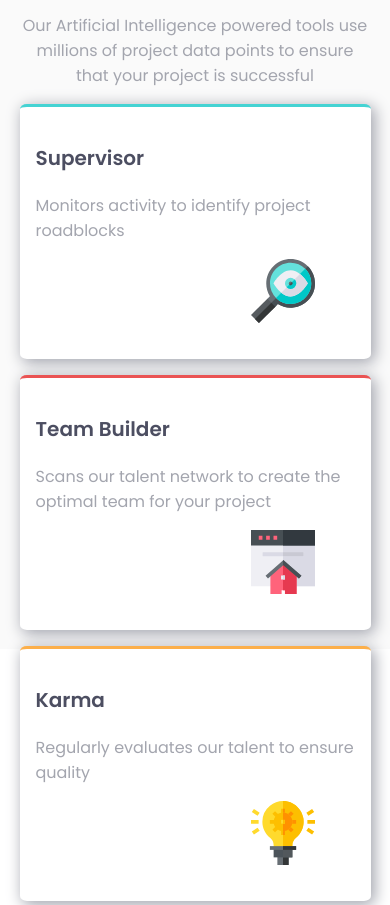
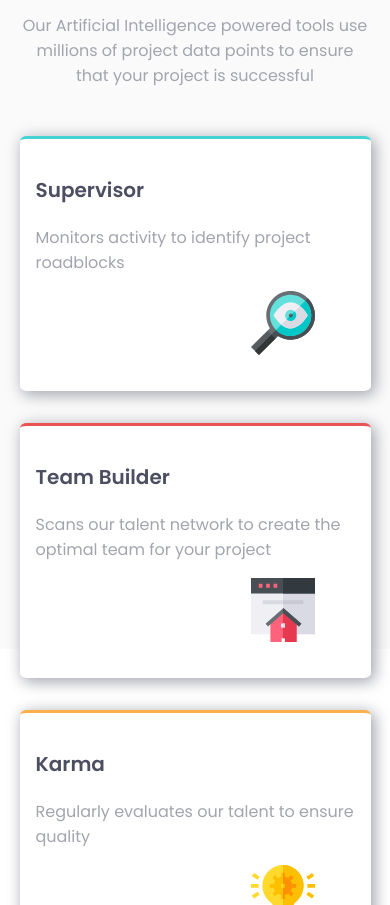
Before and after one commit to HusseinElAshry/Four-card-feature-section, a plain HTML site: page index.html in a window 390 px wide. Shown: the part 195-1100 px from the top of the page. Drawn offline with Linux system fonts and the light colour scheme.

Commit message:
enhanced

```diff
--- a/css/index_style.css
+++ b/css/index_style.css
@@ -144,16 +144,20 @@
     margin-bottom:1rem;
 }
 .margin-x-2{
-    margin:0rem 2rem;
+    margin-left: 2rem;
+    margin-right: 2rem;
 }
 .margin-x-1{
-    margin:0rem 1rem;
+    margin-left: 1rem;
+    margin-right: 1rem;
 }
 .margin-y-2{
-    margin:2rem 0rem;
+    margin-top: 2rem;
+    margin-bottom: 2rem;
 }
 .margin-y-1{
-    margin:1rem 0rem;
+    margin-top: 1rem;
+    margin-bottom: 1rem;
 }
 .margin-bottom-1{
     margin-bottom:1rem;
@@ -227,23 +231,36 @@
     width: calc(100% - 2rem);
 }
 @media screen and (max-width:1200px){
-.main-card-content{
-    flex-direction: column;
+.w-large-100{
     width:100%;
 }
-.header-card-content{
-    width: 90%;
+.flex-large-column{
+    flex-direction: column;
 }
-.card{
+.content-large-box
+{
+    box-sizing: content-box;
+}
+.w-large-90{
     width:90%;
-    box-sizing: border-box;
-    margin:0rem 0rem 1rem 0rem;
 }
-
-.merged-card{
-    width: 90%;
+.margin-bottom-large-2{
+    margin-bottom:2rem;
 }
-.merged-card .card{
-    width: 100%;
+.margin-top-large-2{
+    margin-top:2rem;
+}
+.margin-bottom-large-1{
+    margin-bottom:1rem ;
+}
+.margin-top-large-1{
+    margin-top:1rem ;
+}
+.margin-x-large-0{
+    margin-left: 0px;
+    margin-right:0px;
+}
+.margin-top-large-0{
+    margin-top: 0px;
 }
 }
--- a/index.html
+++ b/index.html
@@ -13,7 +13,7 @@
 <body class="margin-0">
   <section id="cards"  class="h-100vh d-flex justify-content-around align-items-center flex-column bg-main ">
     <!-- header -->
-    <header class="header-card-content text-center w-40 ">
+    <header class="header-card-content text-center w-40 w-large-90 ">
       <h2 class="poppins-extralight fs-larger margin-0 text-light">Reliable, efficient delivery</h2>
       <h3 class="poppins-semibold fs-larger margin-0 text-dark" >Powered by Technology</h3>
       <p class="poppins-regular fs-small text-light">
@@ -22,9 +22,9 @@
       </p>
     </header>
 
-    <main class="main-card-content d-flex justify-content-center align-items-center w-60 ">
+    <main class="main-card-content d-flex justify-content-center align-items-center w-60 flex-large-column w-large-100 ">
 
-      <div class="card p-1 bg-light border-radius border-top-cyan margin-left-2 margin-right-1 margin-y-2">
+      <div class="card p-1 bg-light border-radius border-top-cyan margin-left-2 margin-right-1 margin-y-2 w-large-90 margin-x-large-0 margin-bottom-large-1 margin-top-large-2">
         <div class="item">
           <article>
             <h3 class="poppins-semibold fs-large  text-dark">Supervisor</h3>
@@ -36,8 +36,8 @@
         </div>
       </div>
 
-      <div class="merged-card">
-        <div class="card p-1 bg-light border-top-red border-radius margin-top-2 margin-bottom-1 margin-x-1">
+      <div class="merged-card w-large-90 ">
+        <div class="card p-1 bg-light border-top-red border-radius margin-top-2 margin-bottom-1 margin-x-1 w-large-100 margin-x-large-0 margin-bottom-large-2 margin-top-large-1 content-large-box ">
           <div class="item">
             <article>
               <h3 class="poppins-semibold fs-large  text-dark">Team Builder</h3>
@@ -49,7 +49,7 @@
           </div>
         </div>
 
-        <div class="card p-1 bg-light border-radius border-top-orange margin-top-1 margin-bottom-2 margin-x-1">
+        <div class="card p-1 bg-light border-radius border-top-orange margin-top-1 margin-bottom-2 margin-x-1 w-large-100 margin-x-large-0 margin-top-large-0  margin-bottom-large-1 content-large-box">
           <div class="item">
             <article>
               <h3 class="poppins-semibold fs-large  text-dark">Karma</h3>
@@ -63,7 +63,7 @@
 
       </div>
 
-      <div class="card p-1 bg-light border-radius border-top-blue margin-left-1 margin-right-2 margin-y-2">
+      <div class="card p-1 bg-light border-radius border-top-blue margin-left-1 margin-right-2 margin-y-2 w-large-90 margin-x-large-0 margin-bottom-large-2 margin-top-large-1">
         <div class="item">
           <article>
             <h3 class="poppins-semibold fs-large  text-dark">Calculator</h3>
```
